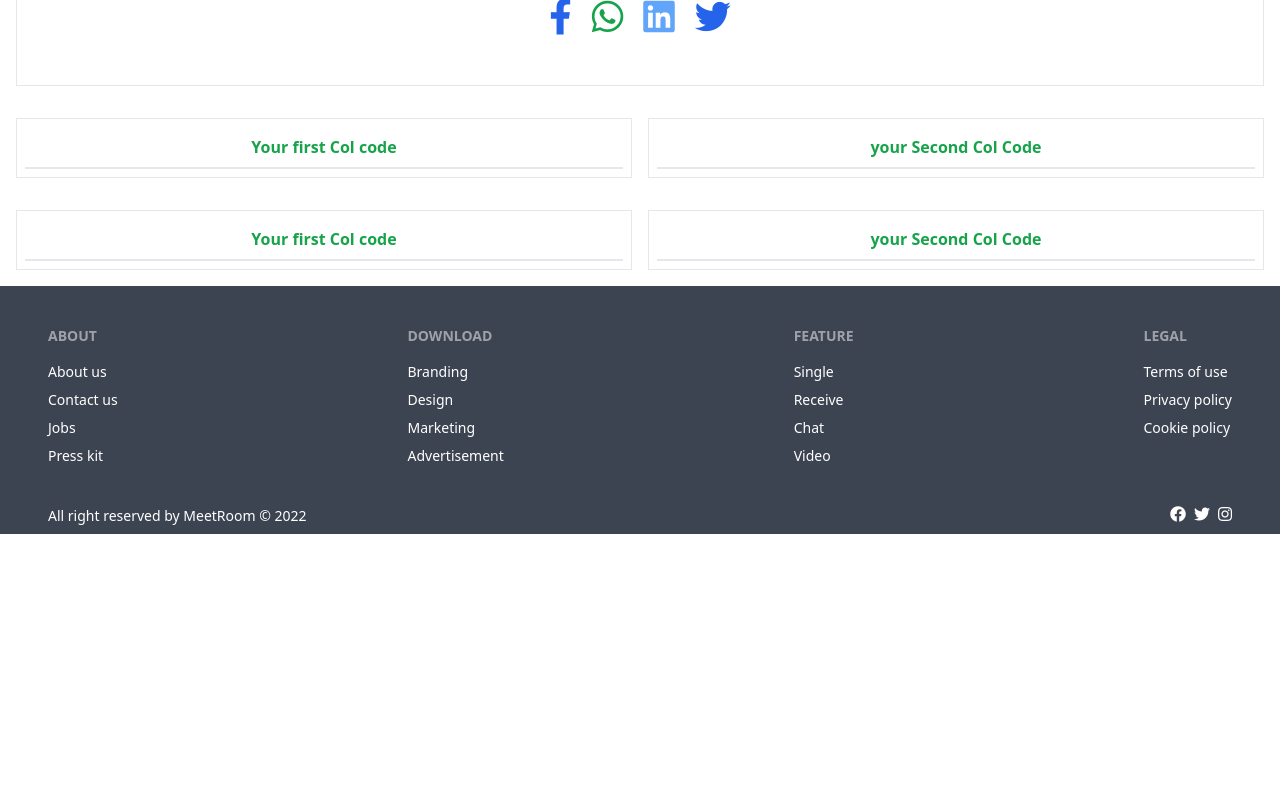
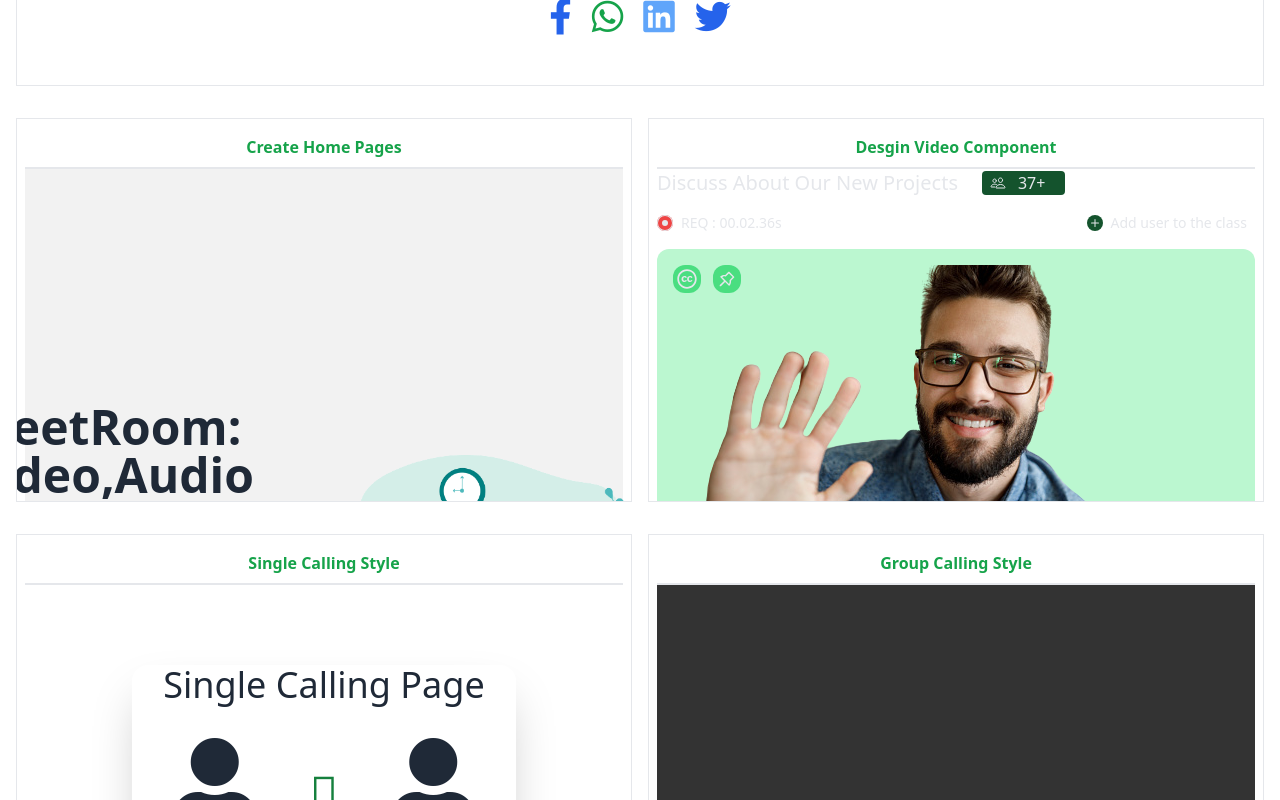
Before and after one commit to shafaeth1/MeetRoom, a React (Create React App) app: page /alamin in a window 1280 px wide. Shown: the part 1320-2120 px from the top of the page. Before the commit the page ends 1854 px from the top, so only its background shows below. Built offline with nearby package versions, Linux system fonts and the light colour scheme; no server answers.

Commit message:
added component to indivisual section

```diff
--- a/src/App.js
+++ b/src/App.js
@@ -22,6 +22,9 @@ import UserConference from './pages/ConferenceRoom/UserConference/UserConference
 import ConferenceRoom from './pages/ConferenceRoom/ConferenceRoom';
 import VideoConference from './pages/ConferenceRoom/VideoConference/VideoConference';
 import HomeConference from './pages/ConferenceRoom/HomeConference/HomeConference';
+import ScheduleConference from './pages/ConferenceRoom/ScheduleConference/ScheduleConference';
+import NotificationConference from './pages/ConferenceRoom/NotificationConference/NotificationConference';
+import SettingConference from './pages/ConferenceRoom/SettingConference/SettingConference';
 
 function App() {
   const [user] = useAuthState(auth);
@@ -50,8 +53,11 @@ function App() {
         {/* ============Video Conference Room Route ===============*/}
         <Route path="/room" element={<RequireAuth><ConferenceRoom /></RequireAuth>}>
           <Route index element={<HomeConference/>}></Route>
+          <Route path="users" element={<UserConference/>}></Route>
           <Route path="video" element={<VideoConference/>}></Route>
-          <Route path="users" element={<UserConference/>}></Route>
+          <Route path="schedule" element={<ScheduleConference/>}></Route>
+          <Route path="notifications" element={<NotificationConference/>}></Route>
+          <Route path="settings" element={<SettingConference/>}></Route>
         </Route>
       </Routes>
       {!user ? <Footer /> : ''}
--- a/src/pages/GroupCall/GroupCall.js
+++ b/src/components/GroupCall/GroupCall.js
@@ -1,5 +1,5 @@
 import React from 'react';
-import Slider from '../../components/Slider/Slider';
+import Slider from '../Slider/Slider';
 
 const GroupCall = () => {
     return (
--- a/src/components/LeftNavbar/LeftNavbar.js
+++ b/src/components/LeftNavbar/LeftNavbar.js
@@ -18,9 +18,9 @@ const LeftNavbar = () => {
                     <li><Link to="/room"><i className="fal fa-home text-gray-200 text-lg lg:text-3xl hover:text-green-400 hover:translate-x-0.5 transition-transform active:text-green-500"></i></Link></li>
                     <li><Link to="/room/users"><i className="fal fa-users text-gray-200 text-lg lg:text-3xl hover:text-green-400 hover:translate-x-0.5 transition-transform focus:text-green-500"></i></Link></li>
                     <li><Link to="/room/video"><i className="fal fa-video text-gray-200 text-lg lg:text-3xl hover:text-green-400 hover:translate-x-0.5 transition-transform"></i></Link></li>
-                    <li><a href="#home"><i className="fas fa-calendar-alt text-gray-200 text-lg lg:text-3xl hover:text-green-400 hover:translate-x-0.5 transition-transform"></i></a></li>
-                    <li><a href="#home"><i className="fal fa-bell text-gray-200 text-lg lg:text-3xl hover:text-green-400 hover:translate-x-0.5 transition-transform"></i></a></li>
-                    <li><a href="#home"><i className="fal fa-cog text-gray-200 text-lg lg:text-3xl hover:text-green-400 hover:translate-x-0.5 transition-transform"></i></a></li>
+                    <li><Link to="/room/schedule"><i className="fas fa-calendar-alt text-gray-200 text-lg lg:text-3xl hover:text-green-400 hover:translate-x-0.5 transition-transform"></i></Link></li>
+                    <li><Link to="/room/notifications"><i className="fal fa-bell text-gray-200 text-lg lg:text-3xl hover:text-green-400 hover:translate-x-0.5 transition-transform"></i></Link></li>
+                    <li><Link to="/room/settings"><i className="fal fa-cog text-gray-200 text-lg lg:text-3xl hover:text-green-400 hover:translate-x-0.5 transition-transform"></i></Link></li>
                     <div className="absolute left-1/3 bottom-2 cursor-pointer">
                     <Link to='/' onClick={logout}><i className="fal fa-sign-out-alt text-lg lg:text-3xl text-red-500 hover:text-green-400 hover:translate-x-0.5 transition-transform"></i></Link>
 
--- /dev/null
+++ b/src/pages/ConferenceRoom/NotificationConference/NotificationConference.js
@@ -0,0 +1,18 @@
+import React from 'react';
+import Notification from '../../../components/Notification/Notification';
+
+const NotificationConference = () => {
+    return (
+        <div className="flex justify-center gap-1 flex-col lg:flex-row">
+            <div className="md:w-12/12 lg:w-9/12">
+                <Notification></Notification>
+            </div>
+            {/* ========Right Sidebar ========*/}
+            <div className="md:w-12/12 lg:w-3/12">
+
+            </div>
+        </div>
+    );
+};
+
+export default NotificationConference;
--- /dev/null
+++ b/src/pages/ConferenceRoom/ScheduleConference/ScheduleConference.js
@@ -0,0 +1,17 @@
+import React from 'react';
+
+const ScheduleConference = () => {
+    return (
+        <div className="flex justify-center gap-1 flex-col lg:flex-row">
+            <div className="md:w-12/12 lg:w-9/12">
+                <h1 className='text-center text-gray-200'>Schedule</h1>
+            </div>
+            {/* ========Right Sidebar ========*/}
+            <div className="md:w-12/12 lg:w-3/12">
+
+            </div>
+        </div>
+    );
+};
+
+export default ScheduleConference;
--- /dev/null
+++ b/src/pages/ConferenceRoom/SettingConference/SettingConference.js
@@ -0,0 +1,17 @@
+import React from 'react';
+
+const SettingConference = () => {
+    return (
+        <div className="flex justify-center gap-1 flex-col lg:flex-row">
+            <div className="md:w-12/12 lg:w-9/12">
+                <h1 className='text-center text-gray-200'>Settings</h1>
+            </div>
+            {/* ========Right Sidebar ========*/}
+            <div className="md:w-12/12 lg:w-3/12">
+
+            </div>
+        </div>
+    );
+};
+
+export default SettingConference;
--- a/src/pages/Indivisual/Alamin.js
+++ b/src/pages/Indivisual/Alamin.js
@@ -1,6 +1,10 @@
 import React from 'react';
 
 import Notification from '../../components/Notification/Notification';
+import Video from '../../components/Video/Video';
+import Home from '../Home/Home';
+import GroupCall from '../../components/GroupCall/GroupCall';
+import SingleCall from '../../components/SingleCall/SingleCall';
 
 const Alamin = () => {
     return (
@@ -20,11 +24,13 @@ const Alamin = () => {
             {/* ==========Finished Component======= */}
             <div className='flex flex-col lg:flex-row gap-4 p-4'>
                 <div className='w-12/12 md:w-6/12 border p-2 overflow-y-scroll max-h-96'>
-                    <h1 className='text-center py-2 border-b-2 font-semibold text-green-600'>Your first Col code</h1>
+                    <h1 className='text-center py-2 border-b-2 font-semibold text-green-600'>Create Home Pages</h1>
+                    <Home></Home>
                 </div>
                 {/* end col */}
                 <div className='w-12/12 md:w-6/12 border p-2 overflow-y-scroll max-h-96'>
-                    <h1 className='text-center py-2 border-b-2 font-semibold text-green-600'>your Second Col Code</h1>
+                    <h1 className='text-center py-2 border-b-2 font-semibold text-green-600'>Desgin Video Component</h1>
+                    <Video></Video>
                 </div>
                 {/* end col */}
             </div>
@@ -32,11 +38,13 @@ const Alamin = () => {
 
             <div className='flex flex-col lg:flex-row gap-4 p-4'>
                 <div className='w-12/12 md:w-6/12 border p-2 overflow-y-scroll max-h-96'>
-                    <h1 className='text-center py-2 border-b-2 font-semibold text-green-600'>Your first Col code</h1>
+                    <h1 className='text-center py-2 border-b-2 font-semibold text-green-600'>Single Calling Style</h1>
+                    <SingleCall/>
                 </div>
                 {/* end col */}
                 <div className='w-12/12 md:w-6/12 border p-2 overflow-y-scroll max-h-96'>
-                    <h1 className='text-center py-2 border-b-2 font-semibold text-green-600'>your Second Col Code</h1>
+                    <h1 className='text-center py-2 border-b-2 font-semibold text-green-600'>Group Calling Style</h1>
+                    <GroupCall/>
                 </div>
                 {/* end col */}
             </div>
--- a/src/pages/Indivisual/Hasan.js
+++ b/src/pages/Indivisual/Hasan.js
@@ -4,6 +4,8 @@ import ConferenceRoom from '../ConferenceRoom/ConferenceRoom';
 import Navbar from '../../components/Navbar/Navbar';
 import Footer from '../../components/Footer/Footer';
 import Participant from '../../components/Participant/Participant';
+import About from '../../pages/About/About';
+// import Contact from '../..pages/Contact/Contact';
 
 const Hasan = () => {
     return (
@@ -56,7 +58,22 @@ const Hasan = () => {
                 </div>
                 {/* end col */}
                 <div className='w-12/12 md:w-6/12 border p-2 overflow-y-scroll max-h-96'>
+                    <h1 className='text-center py-2 border-b-2 font-semibold text-green-600'>Design About Page</h1>
+                    <About/>
+                </div>
+                {/* end col */}
+            </div>
+            {/* end row */}
+
+            <div className='flex flex-col lg:flex-row gap-4 p-4'>
+                <div className='w-12/12 md:w-6/12 border p-2 overflow-y-scroll max-h-96'>
+                    <h1 className='text-center py-2 border-b-2 font-semibold text-green-600'>Design Support or user</h1>
+                    {/* <Contact></Contact> */}
+                </div>
+                {/* end col */}
+                <div className='w-12/12 md:w-6/12 border p-2 overflow-y-scroll max-h-96'>
                     <h1 className='text-center py-2 border-b-2 font-semibold text-green-600'>Design Footer Section</h1>
+                    {/* <About/> */}
                 </div>
                 {/* end col */}
             </div>
```
Also changed, not shown: src/components/ReceiveSingleCall/ReceiveSingleCall.js (renamed from src/pages/ReceiveSingleCall/ReceiveSingleCall.js), src/components/SingleCall/SingleCall.js (renamed from src/pages/SingleCall/SingleCall.js).
